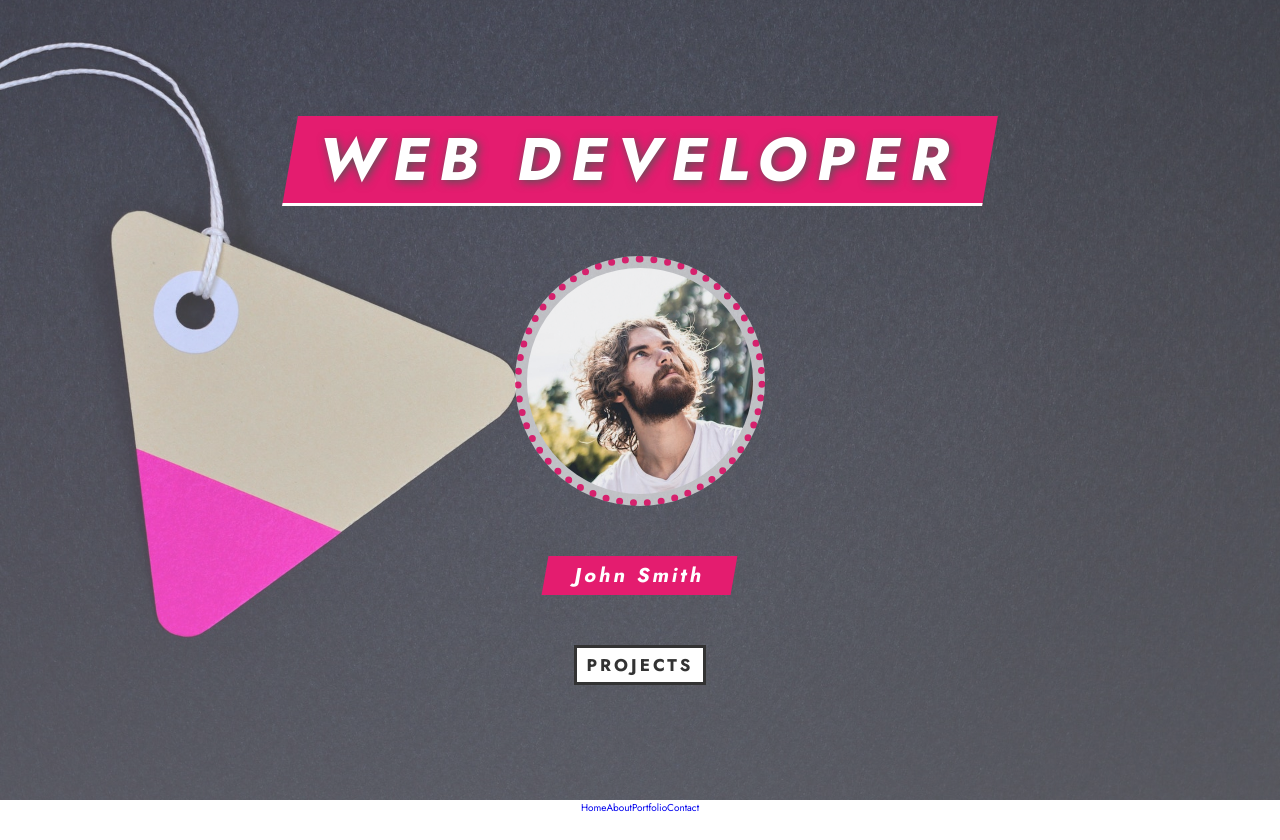
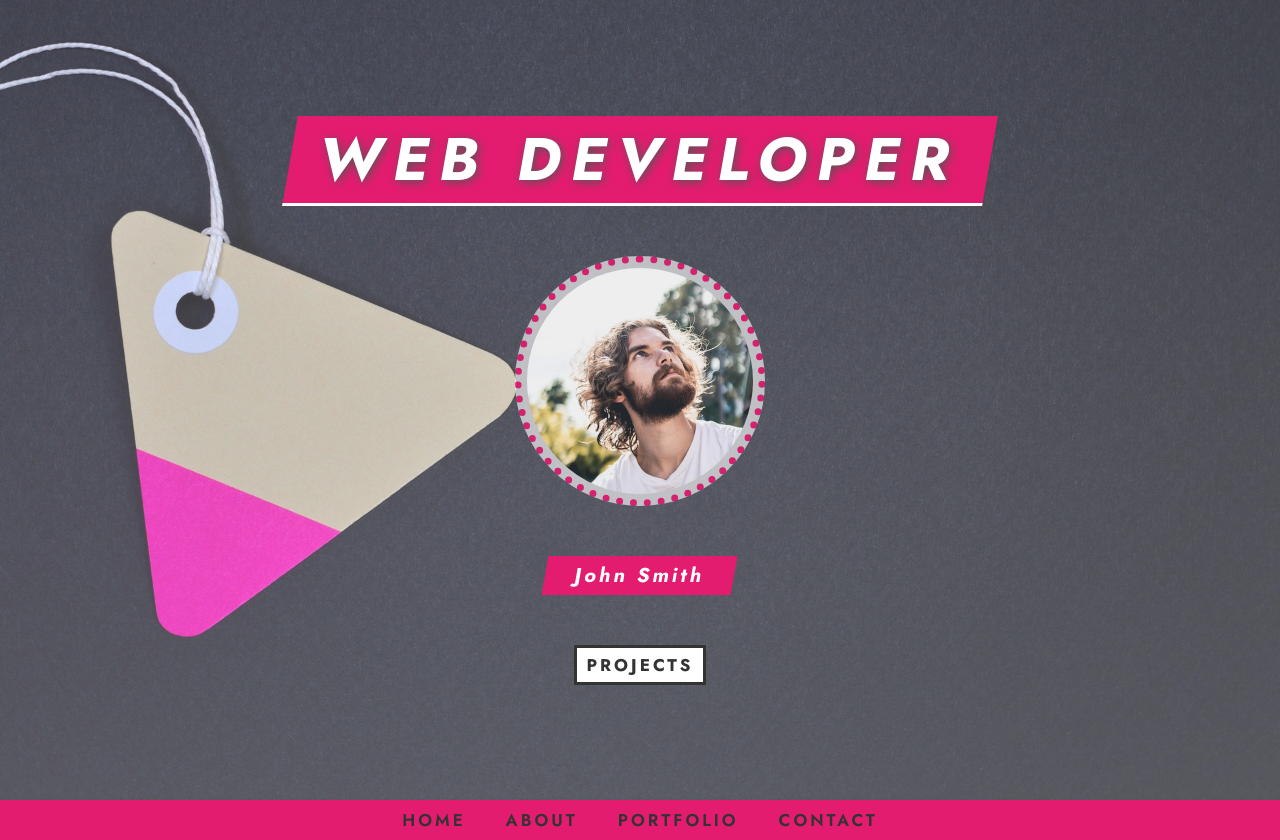
Before and after one commit to DiegoMutre/portfolio-design-react, a React (Create React App) app: page / in a window 1280 px wide. Before the commit the page ends 815 px from the top, so only its background shows below. Built offline with nearby package versions, Linux system fonts and the light colour scheme.

Commit message:
Create Navbar styles

```diff
--- /dev/null
+++ b/src/components/Navbar/Navbar.css
@@ -0,0 +1,58 @@
+.navbar {
+    width: 100%;
+    height: 4rem;
+    background-color: var(--primary-color);
+    box-shadow: 0.2rem 0.2rem 0.5rem #555;
+    position: absolute;
+    z-index: 300;
+}
+
+.sticky {
+    position: fixed;
+    top: 0;
+}
+
+.navbar-link {
+    font-size: 1.2rem;
+    font-weight: 600;
+    color: #333;
+    margin: 0 1.2rem;
+    text-transform: uppercase;
+    position: relative;
+    transition: color 0.2s;
+}
+
+.navbar-link.change,
+.navbar-link:hover {
+    color: #fff;
+}
+
+@media (min-width: 376px) {
+    .navbar-link {
+        font-size: 1.3rem;
+        margin: 0 2rem;
+    }
+}
+
+@media (min-width: 768px) {
+    .navbar-link {
+        font-size: 1.7rem;
+        letter-spacing: 0.3rem;
+    }
+}
+
+.navbar-link::before {
+    content: "";
+    width: 0;
+    height: 0.2rem;
+    background-color: #fff;
+    position: absolute;
+    right: -15%;
+    bottom: -0.3rem;
+    transition: width 0.2s;
+}
+
+.change.navbar-link::before,
+.navbar-link:hover::before {
+    width: 130%;
+}
--- a/src/components/Navbar/Navbar.jsx
+++ b/src/components/Navbar/Navbar.jsx
@@ -1,3 +1,5 @@
+import "./Navbar.css";
+
 export const Navbar = () => {
     return (
         <nav className="navbar center">
```
